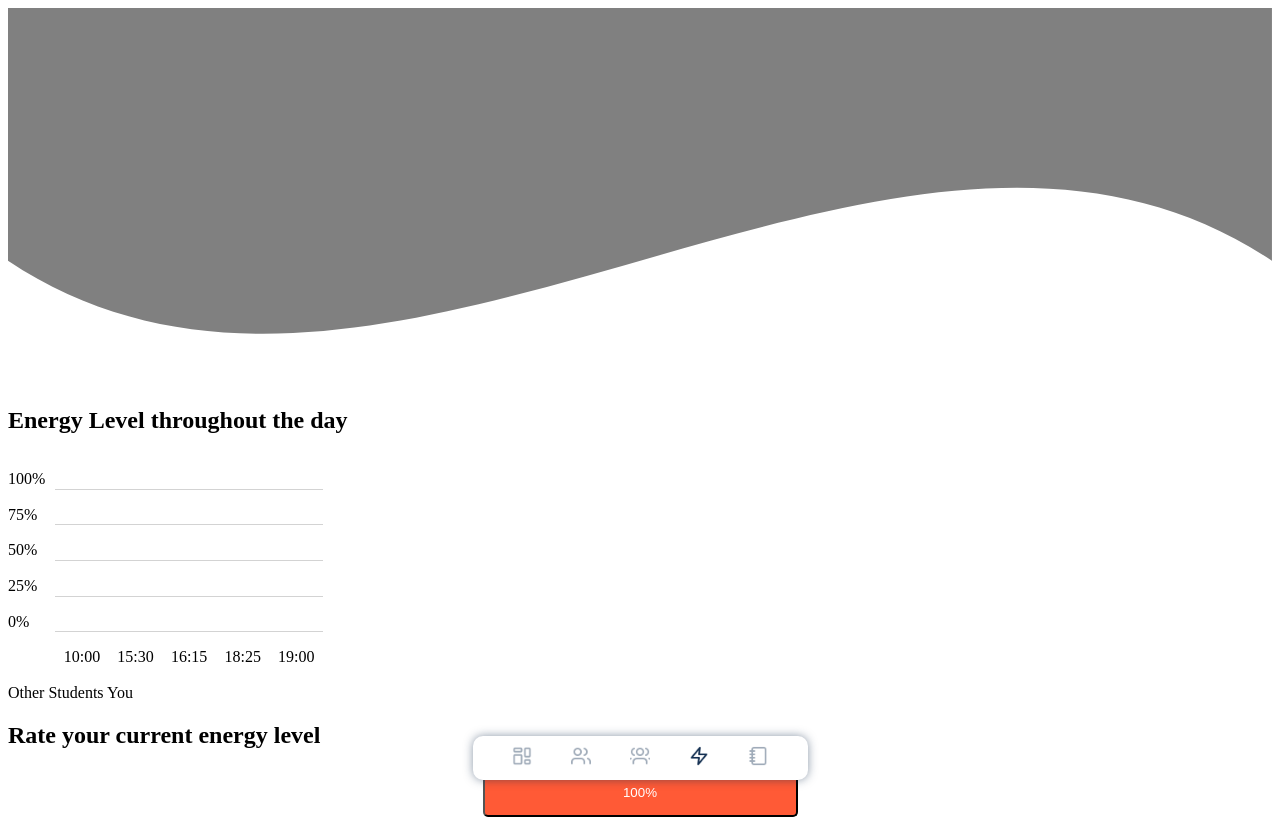
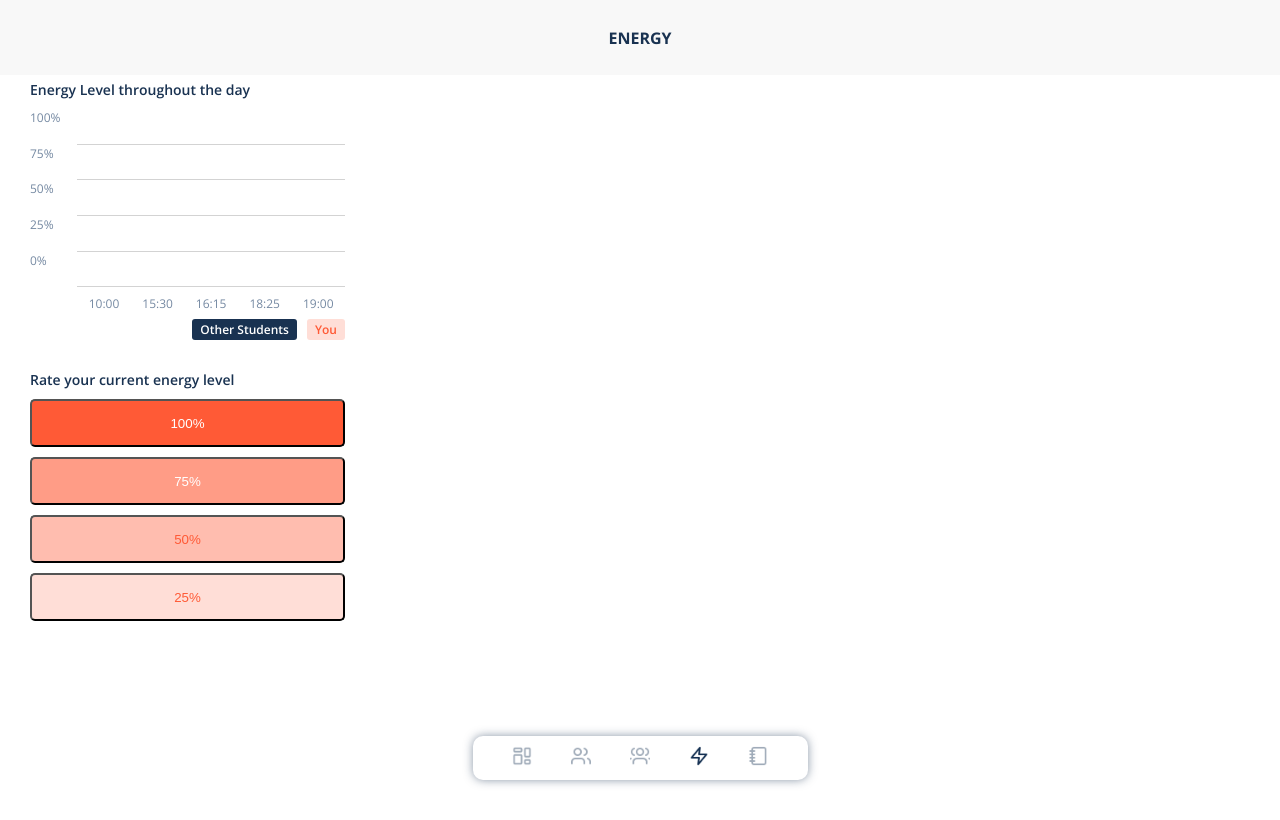
Before and after one commit to magu1216/companion-app, a plain HTML site: page energy.html in a window 1280 px wide. Shown: the top 820 px of the page. Drawn offline with nearby package versions, Linux system fonts and the light colour scheme.

Commit message:
energy page final styling

```diff
--- a/css/gadget.css
+++ b/css/gadget.css
@@ -9,27 +9,32 @@ h1 {
   font-weight: 700;
   font-size: 16px;
   color: #193251;
-    text-justify: center;
-    text-align: top;
   font-family: "Open Sans", sans-serif;
+}
+
+h2 {
+  font-family: "Open Sans", sans-serif;
+  margin-left: 30px;
+  font-size: 14px;
+  font-weight: 600;
+  color: #193251;
+  /* speaks for itself */
+  margin-top: 30px;
+  margin-bottom: 10px;
+}
+
+h4 {
+  font-family: "Open Sans";
+  font-weight: 400;
+  font-size: 12px;
+  color: #7589a2;
 }
 
 body {
   width: 375px;
+  margin-top: 80px;
+  margin-bottom: 80px;
 }
-
-  h2 {
-    margin-left: 30px;
-    font-size: 14px;
-    font-weight: 600;
-    font-family: "Open Sans", sans-serif;
-    color: #193251;
-    /* speaks for itself */
-    margin-top: 30px;
-    margin-bottom: 10px;
-
-  }
-
 
 .container__names {
   /* this is all of the stuff WITHIN the thing with the plus */
@@ -126,7 +131,7 @@ h1 {
   color: #7589a2;
 }
 
-.container__voting  {
+.container__voting {
   /* this is the box AROUND the voting stars */
   display: flex;
   flex-direction: rows;
@@ -188,7 +193,7 @@ h1 {
   padding-top: 10px;
   font-size: 16px;
   font-weight: 600;
-    line-height: 1.0;
+  line-height: 1;
   font-family: "Open Sans", sans-serif;
   align-items: top;
 }
--- a/css/style.css
+++ b/css/style.css
@@ -1,22 +1,19 @@
 header {
-  display: inline-block;
-  position: relative;
+  display: flex;
+  align-items: center;
+  justify-content: center;
   width: 100%;
-  padding-bottom: 30%;
-  vertical-align: middle;
-  overflow: hidden;
+  height: 75px;
+  margin: 0;
+  padding: 0;
+  position: fixed;
+  top: 0;
+  z-index: 10;
+  background-color: #f8f8f8;
 }
 
-.wave {
-  display: inline-block;
-  position: absolute;
-  top: 0;
-  left: 0;
-  z-index: -1;
-}
-.wave__path {
-  stroke: none;
-  fill: grey;
+.header__container {
+  text-align: center;
 }
 
 .navbar {
@@ -33,6 +30,45 @@ header {
   display: flex;
   flex-direction: column;
   align-items: center;
+}
+
+.diagram {
+  font-family: "Open Sans";
+  font-weight: 400;
+  font-size: 12px;
+  color: #7589a2;
+  margin-left: auto;
+  margin-right: auto;
+}
+
+.diagram__legend {
+  display: flex;
+  flex-wrap: nowrap;
+  justify-content: flex-end;
+  width: 315px;
+  margin-left: auto;
+  margin-right: auto;
+}
+
+.diagram__legend__item {
+  border-style: solid;
+  border-width: 0;
+  border-radius: 3px;
+  margin-left: 10px;
+  padding: 2px 8px;
+  font-family: "Open Sans";
+  font-weight: 600;
+  font-size: 12px;
+}
+
+.diagram__legend__item--students {
+  background-color: #193251;
+  color: #ffffff;
+}
+
+.diagram__legend__item--you {
+  background-color: #ffded7;
+  color: #ff5a36;
 }
 
 .energyrate {
@@ -70,7 +106,6 @@ header {
   width: 315px;
   height: 210px;
   margin-top: 0px;
-  margin-bottom: 20px;
   grid-template-columns: auto 17% 17% 17% 17% 17%;
   grid-template-rows: 17% 17% 17% 17% 17% auto;
 }
--- a/energy.html
+++ b/energy.html
@@ -7,14 +7,15 @@
       href="https://fonts.googleapis.com/css2?family=Open+Sans:wght@400;600;700&display=swap"
       rel="stylesheet"
     />
+    <link href="./css/gadget.css" type="text/css" rel="stylesheet">
     <link rel="stylesheet" href="css/style.css">
     <title>Student Companion App</title>
   </head>
   <body>
     <header>
-      <svg class="wave" viewBox="0 0 500 130" preserveAspectRatio="xMinYMin meet">
-        <path class="wave__path" d="M0,100 C150,200 350,0 500,100 L500,00 L0,0 Z"></path>
-      </svg>
+      <section class="header__container">
+        <h1>ENERGY</h1>
+      </section>
     </header>
     <main>
       <section>
@@ -37,8 +38,10 @@
           <div class="diagram__item text--center--bottom r6c5"><p>18:25</p></div>
           <div class="diagram__item text--center--bottom r6c6"><p>19:00</p></div>
         </div>
-        <span>Other Students</span>
-        <span>You</span>
+        <div class="diagram__legend">
+          <div class="diagram__legend__item diagram__legend__item--students">Other Students</div>
+          <div class="diagram__legend__item diagram__legend__item--you">You</div>
+        </div>
       </section>
       <h2>Rate your current energy level</h2>
       <div class="energyrate_wrapper">
```
Also changed, not shown: buddies.html (+3 -2 lines), index.html (+3 -1 lines), journal.html (+4 -1 lines), teams.html (+6 -5 lines). Lines whose indentation alone changed are shown as unchanged.
